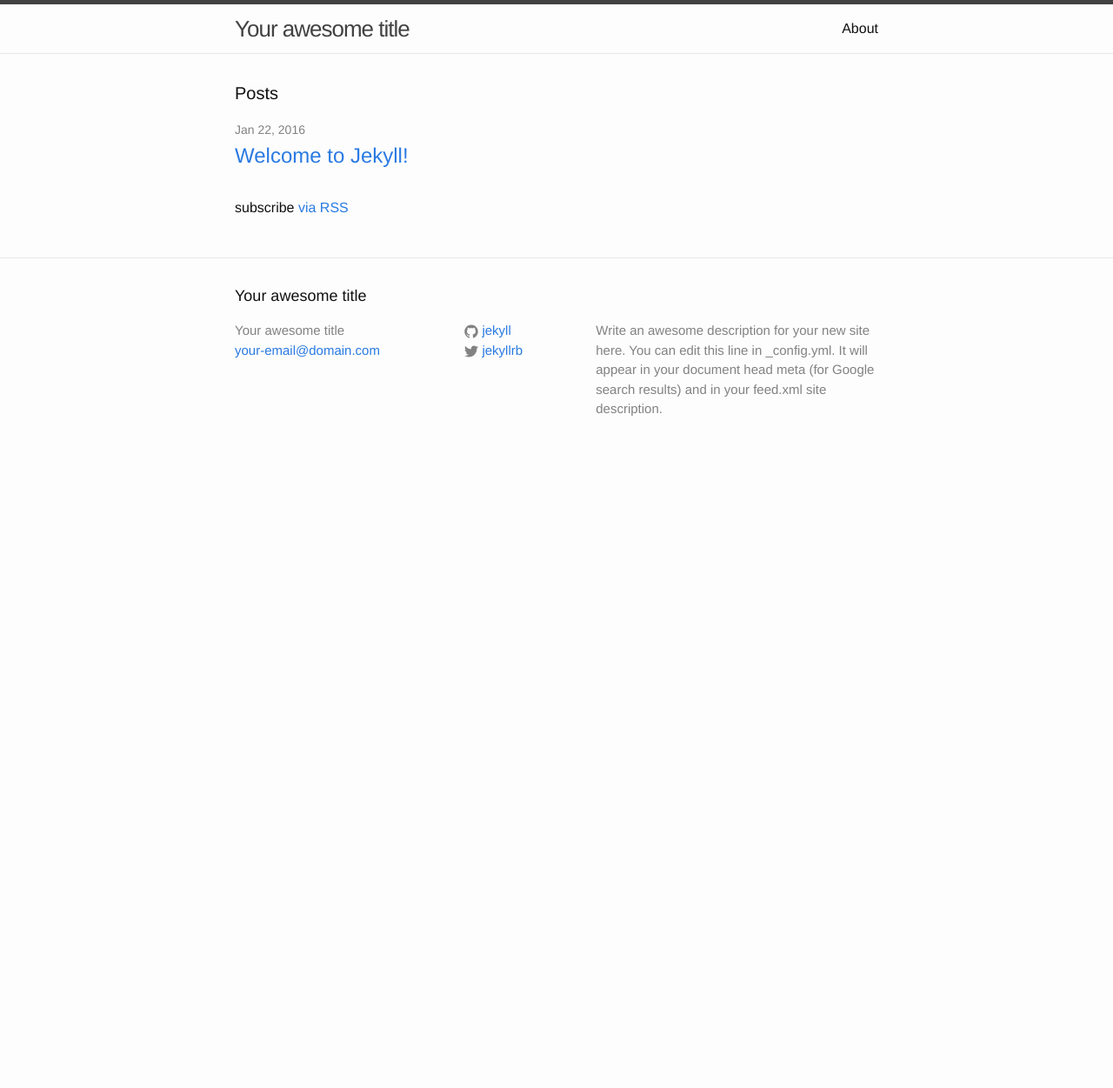
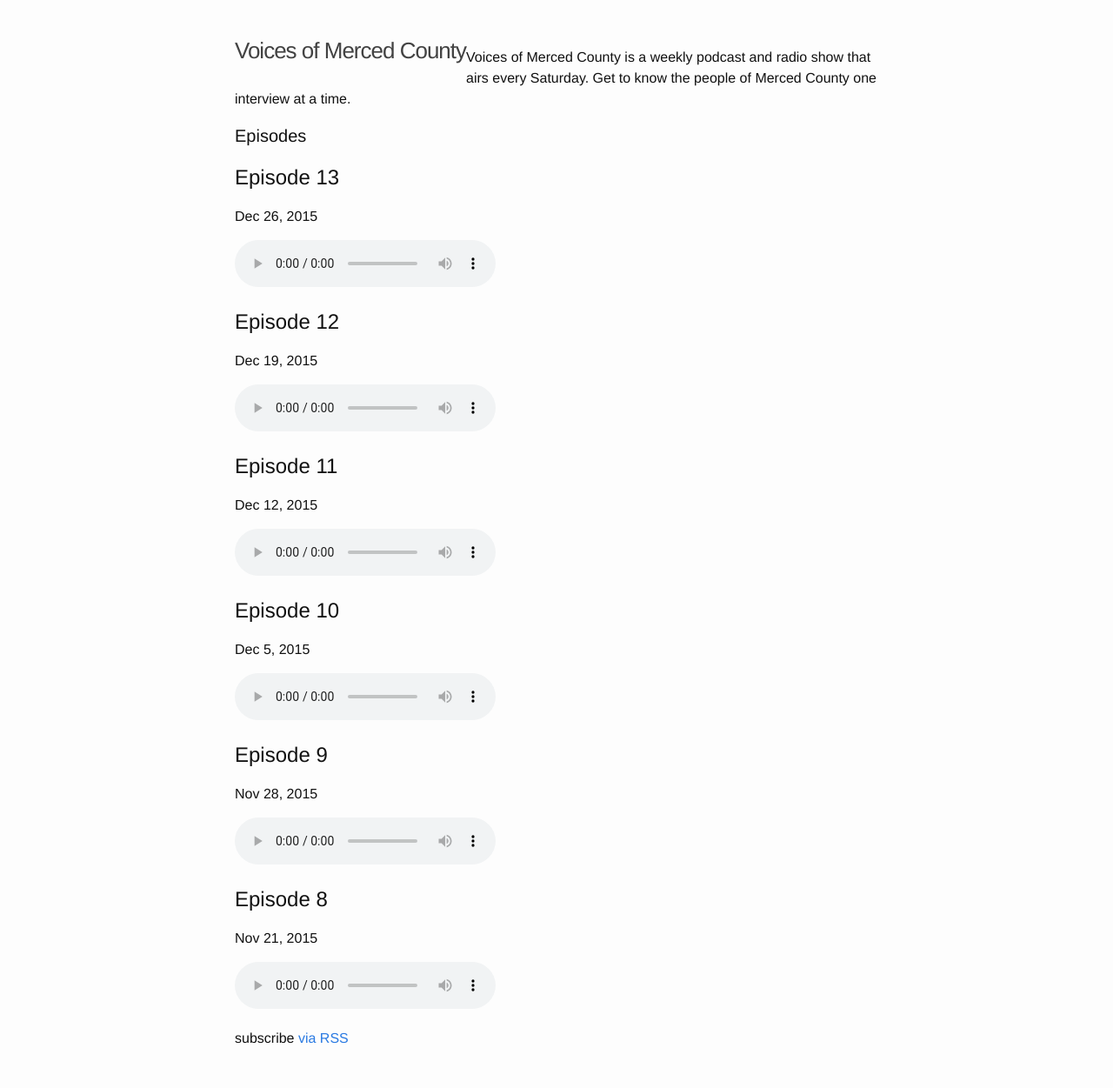
Before and after one commit to jjfmg/VOMC, a Jekyll site: the page built from index.html, in a window 1280 px wide. Shown: the whole page at 87% size. Built offline with Jekyll 4.4.1, drawn with Linux system fonts in a browser that asks for light colours; before the commit the page ends 900 px from its top, so only the background shows below that.

Commit message:
skeleton of content

```diff
--- a/_config.yml
+++ b/_config.yml
@@ -6,16 +6,13 @@
 # 'jekyll serve'. If you change this file, please restart the server process.
 
 # Site settings
-title: Your awesome title
-email: your-email@domain.com
-description: > # this means to ignore newlines until "baseurl:"
-  Write an awesome description for your new site here. You can edit this
-  line in _config.yml. It will appear in your document head meta (for
-  Google search results) and in your feed.xml site description.
-baseurl: "" # the subpath of your site, e.g. /blog
-url: "http://yourdomain.com" # the base hostname & protocol for your site
-twitter_username: jekyllrb
-github_username:  jekyll
+title: Voices of Merced County
+email: admin@joshua.bio
+description: Voices of Merced County is a weekly podcast and radio show that airs every Saturday. Get to know the people of Merced County one interview at a time.
+baseurl: "/vomc"
+url: "https://joshua.bio"
+twitter_username: jjfmg
+github_username:  jjfmg
 
 # Build settings
 markdown: kramdown
--- a/_layouts/default.html
+++ b/_layouts/default.html
@@ -5,16 +5,12 @@
 
   <body>
 
-    {% include header.html %}
-
     <div class="page-content">
       <div class="wrapper">
         {{ content }}
       </div>
     </div>
 
-    {% include footer.html %}
-
   </body>
 
 </html>
--- /dev/null
+++ b/_layouts/podcast.html
@@ -0,0 +1,6 @@
+---
+layout: default
+---
+<article class="podcast">
+
+</article>
--- a/index.html
+++ b/index.html
@@ -4,20 +4,29 @@ layout: default
 
 <div class="home">
 
-  <h1 class="page-heading">Posts</h1>
+    <img class="site-logo"/>
+    <h1 class="site-title">{{ site.title }}</h1>
+    <p class="site-description">{{ site.description }}</p>
 
-  <ul class="post-list">
-    {% for post in site.posts %}
-      <li>
-        <span class="post-meta">{{ post.date | date: "%b %-d, %Y" }}</span>
+    <h1 class="page-heading">Episodes</h1>
 
-        <h2>
-          <a class="post-link" href="{{ post.url | prepend: site.baseurl }}">{{ post.title }}</a>
-        </h2>
-      </li>
-    {% endfor %}
-  </ul>
+    <div class="ep-list">
+        {% for post in site.posts %}
+        <article>
+            <div class="ep">
+                <header>
+                    <h1 class="ep-title">{{ post.title }}</h1>
+                    <p class="ep-date">{{ post.date | date: "%b %-d, %Y" }}</p>
+                </header>
+                <audio controls>
+                    <source src="{{ post.mp3 }}" type="audio/mpeg"/>
+                    Your browser does not support HTML5 audio. Please upgrade.
+                </audio>
+                <p class="ep-content">{{ post.content }}</p>
+            </div>
+        </article>
+        {% endfor %}
 
-  <p class="rss-subscribe">subscribe <a href="{{ "/feed.xml" | prepend: site.baseurl }}">via RSS</a></p>
+    <p class="rss-subscribe">subscribe <a href="{{ "/feed.xml" | prepend: site.baseurl }}">via RSS</a></p>
 
 </div>
```
Also changed, not shown: _posts/2015-11-21-ep8.md (added, +5 -0 lines), _posts/2015-11-28-ep9.md (added, +5 -0 lines), _posts/2015-12-05-ep10.md (added, +5 -0 lines), _posts/2015-12-12-ep11.md (added, +5 -0 lines), _posts/2015-12-19-ep12.md (added, +5 -0 lines), _posts/2015-12-26-ep13.md (added, +5 -0 lines), _posts/2016-01-21-welcome-to-jekyll.markdown (deleted, +0 -25 lines).
